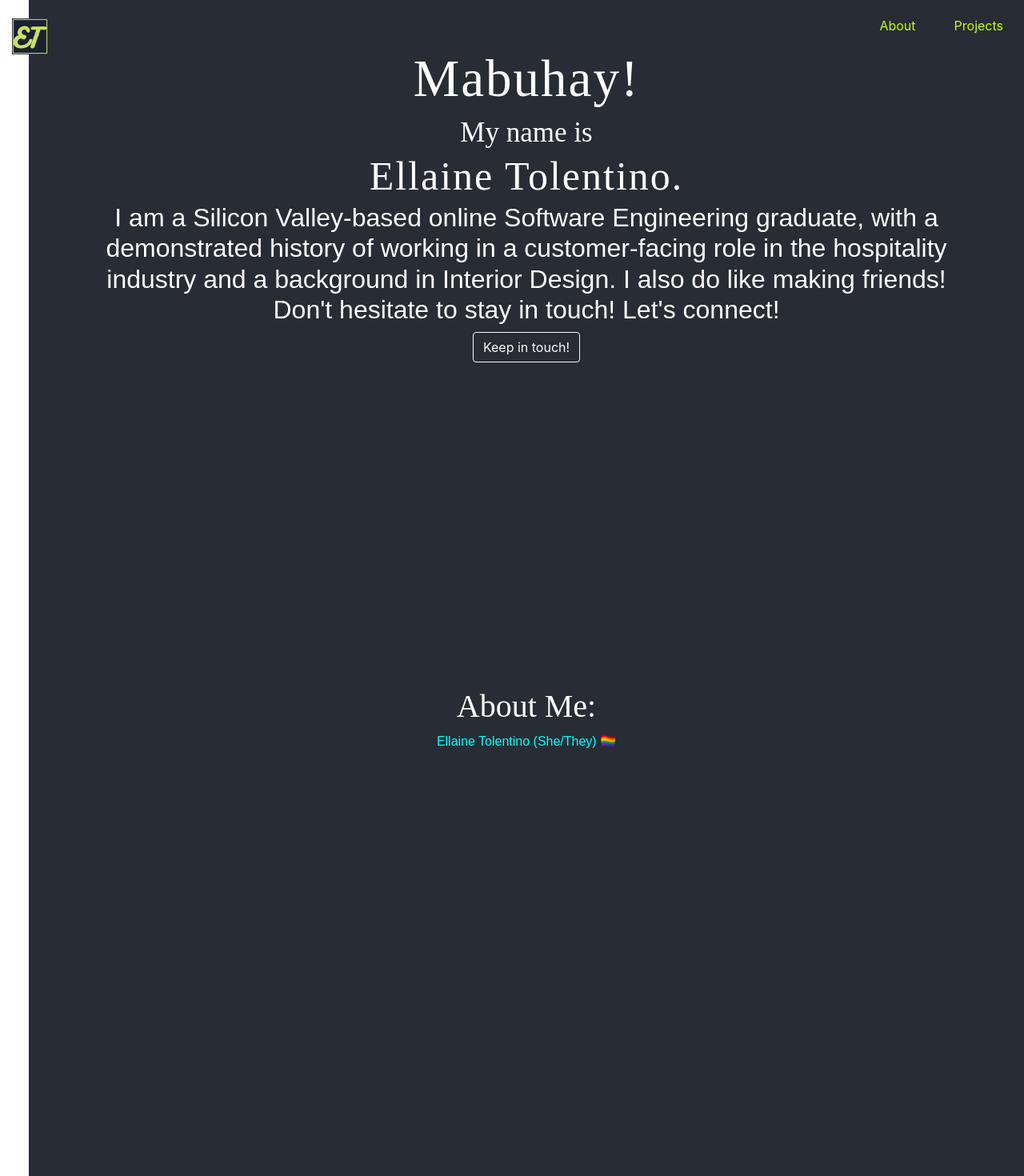
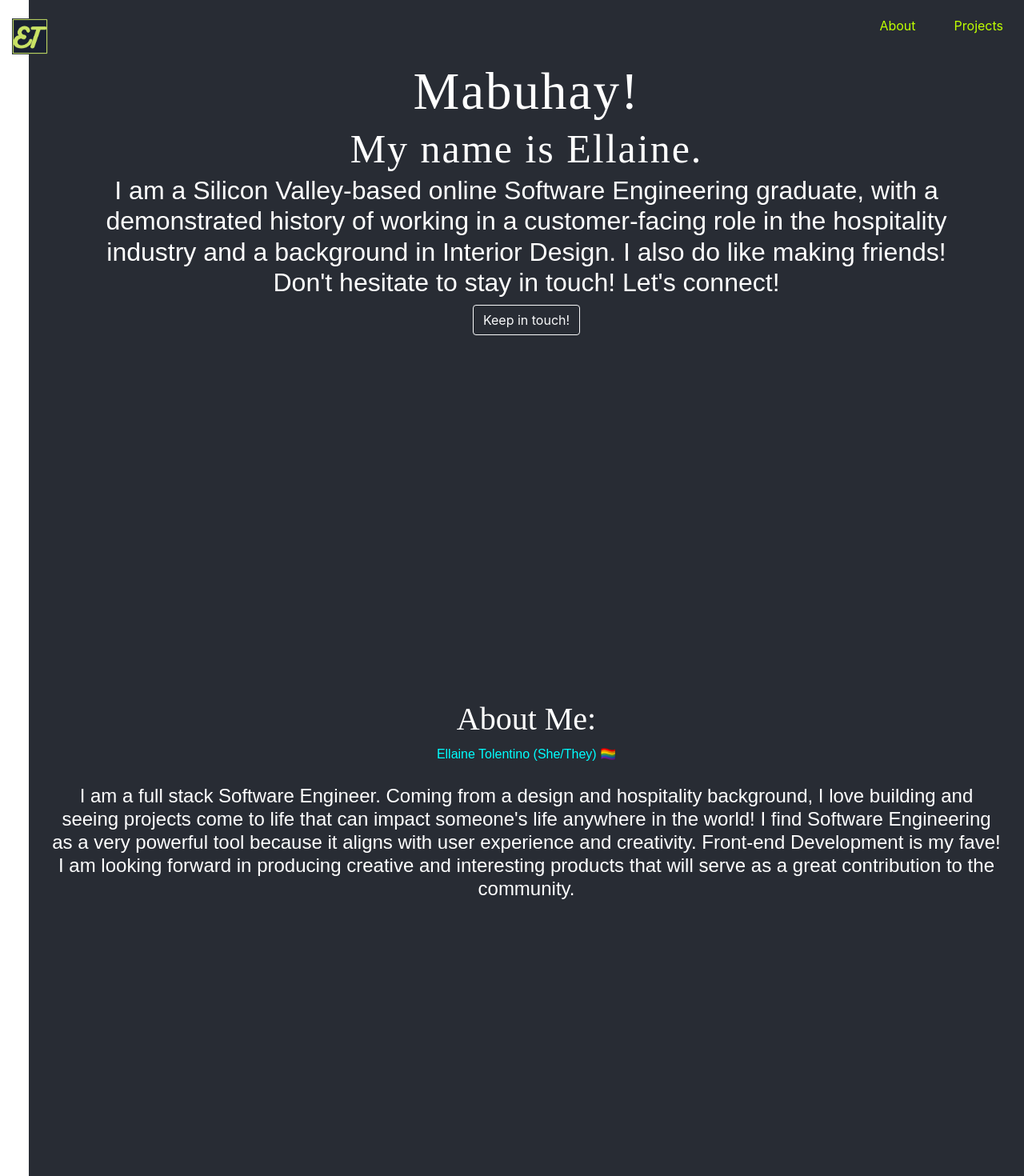
Before and after one commit to tolentinoel/ellaine_dev_portfolio, a React (Create React App) app: page / in a window 1280 px wide. Shown: the top 1470 px of the page at 80% size. Built offline with nearby package versions, Linux system fonts and the light colour scheme; the HTML template or start-up script is replaced by a standard one.

Commit message:
added about me text

```diff
--- a/src/About.js
+++ b/src/About.js
@@ -4,11 +4,11 @@ import './styles/About.css';
 function About(props) {
 
   return (
-    <div className="about_div">
+    <div className="aboutDiv">
       <h1 className="aboutLabel">About Me:</h1>
-      <div  className="LI-profile-badge"  data-version="v1" data-size="medium" data-locale="en_US" data-type="horizontal" data-theme="dark" data-vanity="ellainet">
+      <div className="LI-profile-badge"  data-version="v1" data-size="medium" data-locale="en_US" data-type="horizontal" data-theme="dark" data-vanity="ellainet">
         <a className="LI-simple-link"  target="blank_" href='https://www.linkedin.com/in/ellainet?trk=profile-badge'>Ellaine Tolentino (She/They) 🏳️‍🌈</a>
-
+        <h4 className="aboutText"> I am a full stack Software Engineer. Coming from a design and hospitality background, I love building and seeing projects come to life that can impact someone's life anywhere in the world! I find Software Engineering as a very powerful tool because it aligns with user experience and creativity. Front-end Development is my fave! I am looking forward in producing creative and interesting products that will serve as a great contribution to the community.</h4>
       </div>
     </div>
   )
--- a/src/App.js
+++ b/src/App.js
@@ -22,8 +22,8 @@ function App() {
 
         <div className="landing">
           <h1 className="lHeader" id="mabuhay">Mabuhay! </h1>
-          <h1 className="lHeader" id="name1">My name is </h1>
-          <h1 className="lHeader" id="name2">Ellaine Tolentino.</h1>
+          {/* <h1 className="lHeader" id="name1">My name is </h1> */}
+          <h1 className="lHeader" id="name2"> My name is Ellaine.</h1>
           <h2 className="summary">I am a Silicon Valley-based online Software Engineering graduate, with a demonstrated history of working in a customer-facing role in the hospitality industry and a background in Interior Design. I also do like making friends! Don't hesitate to stay in touch! Let's connect!</h2>
           <a href="mailto:tolentino.el@gmail.com">
             <Button variant="outline-light">
--- a/src/styles/About.css
+++ b/src/styles/About.css
@@ -1,4 +1,4 @@
-.about_div{
+.aboutDiv{
     height: 100vh;
     text-decoration: none;
     font-family: 'Advent Pro', sans-serif;
@@ -8,6 +8,10 @@
     font-family: 'Luckiest Guy', cursive;
 }
 
+.aboutText{
+    padding:1.1em;
+}
+
 .LI-simple-link{
     text-decoration: none;
     color: cyan;
--- a/src/styles/App.css
+++ b/src/styles/App.css
@@ -18,6 +18,7 @@ html{
 .App {
   text-align: center;
   overflow-y: hidden;
+  padding-top: 1rem;
 }
 
 
```
